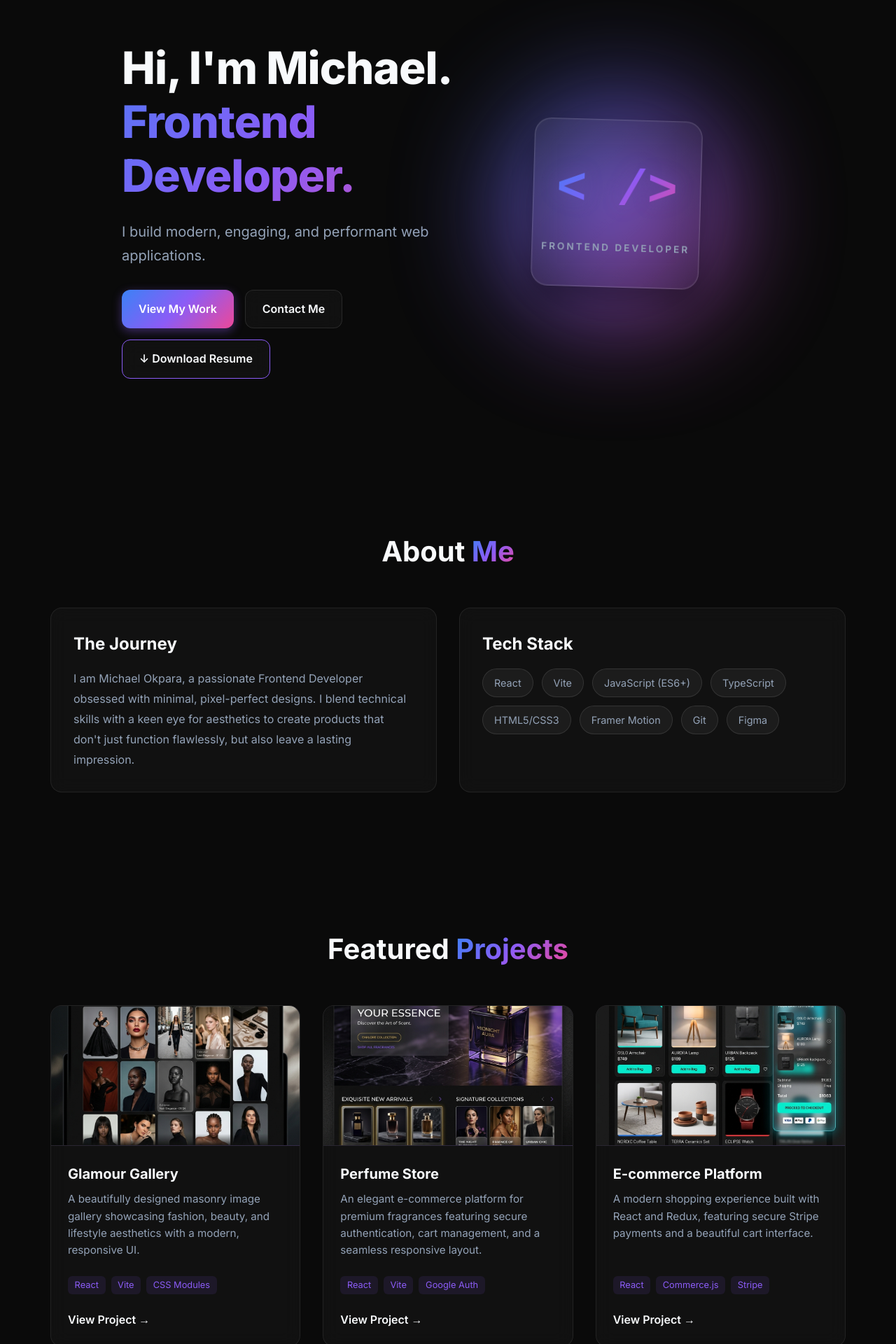
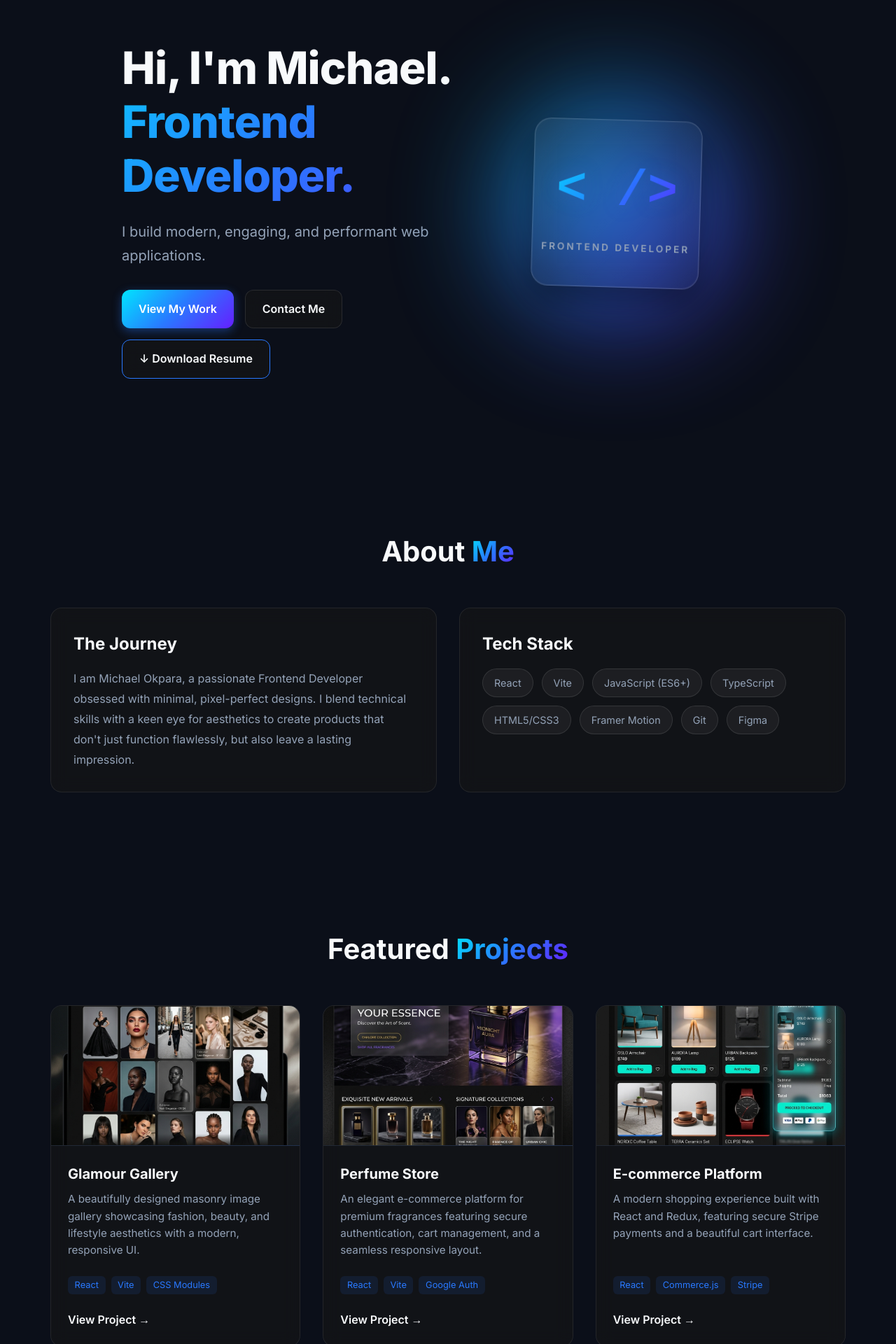
Before and after one commit to michael-max265/My-Portfolio, a React (Vite) app: page / in a window 1280 px wide. Shown: the part 140-2060 px from the top of the page at 70% size. Built offline with nearby package versions, Linux system fonts and the light colour scheme.

Commit message:
style: update to eye-catching neon cyan and royal blue professional color palette

```diff
--- a/src/components/Hero.jsx
+++ b/src/components/Hero.jsx
@@ -48,9 +48,9 @@ const Hero = () => {
             <motion.a
               href={personalDetails.resumeLink}
               target="_blank"
-              style={{...secondaryButtonStyle, borderColor: 'var(--accent-purple)'}}
+              style={{...secondaryButtonStyle, borderColor: 'var(--accent-secondary)'}}
               className="glass"
-              whileHover={{ scale: 1.05, backgroundColor: 'rgba(139, 92, 246, 0.1)' }}
+              whileHover={{ scale: 1.05, backgroundColor: 'rgba(41, 121, 255, 0.1)' }}
               whileTap={{ scale: 0.95 }}
             >
               &#8595; Download Resume
@@ -134,7 +134,7 @@ const primaryButtonStyle = {
   padding: '0.875rem 1.5rem',
   borderRadius: 'var(--radius-md)',
   fontWeight: '600',
-  boxShadow: '0 4px 14px rgba(139, 92, 246, 0.4)',
+  boxShadow: '0 4px 14px rgba(41, 121, 255, 0.4)',
   display: 'inline-flex',
   alignItems: 'center',
   textDecoration: 'none'
@@ -195,7 +195,7 @@ const codeIconStyle = {
   background: 'var(--gradient-vibrant)',
   WebkitBackgroundClip: 'text',
   WebkitTextFillColor: 'transparent',
-  textShadow: '0 0 30px rgba(139, 92, 246, 0.3)',
+  textShadow: '0 0 30px rgba(41, 121, 255, 0.3)',
 };
 
 const floatingTextStyle = {
--- a/src/components/Projects.jsx
+++ b/src/components/Projects.jsx
@@ -42,7 +42,7 @@ const Projects = () => {
               className="glass"
               style={cardStyle}
               variants={itemVariants}
-              whileHover={{ y: -8, boxShadow: '0 10px 30px rgba(139, 92, 246, 0.2)' }}
+              whileHover={{ y: -8, boxShadow: '0 10px 30px rgba(41, 121, 255, 0.2)' }}
             >
               <div style={imagePlaceholderStyle}>
                 {project.image && <img src={project.image} alt={project.title} style={{width: '100%', height: '100%', objectFit: 'cover'}} />}
@@ -58,7 +58,7 @@ const Projects = () => {
                 <motion.a
                   href={project.link}
                   style={linkStyle}
-                  whileHover={{ x: 5, color: 'var(--accent-purple)' }}
+                  whileHover={{ x: 5, color: 'var(--accent-secondary)' }}
                 >
                   View Project &rarr;
                 </motion.a>
@@ -96,7 +96,7 @@ const cardStyle = {
 
 const imagePlaceholderStyle = {
   height: '200px',
-  background: 'linear-gradient(45deg, rgba(23, 23, 23, 0.8), rgba(139, 92, 246, 0.2))',
+  background: 'linear-gradient(45deg, rgba(23, 23, 23, 0.8), rgba(41, 121, 255, 0.2))',
   borderBottom: '1px solid rgba(255, 255, 255, 0.05)'
 };
 
@@ -128,8 +128,8 @@ const tagsContainerStyle = {
 
 const tagStyle = {
   fontSize: '0.8rem',
-  color: 'var(--accent-purple)',
-  background: 'rgba(139, 92, 246, 0.1)',
+  color: 'var(--accent-secondary)',
+  background: 'rgba(41, 121, 255, 0.1)',
   padding: '0.2rem 0.6rem',
   borderRadius: 'var(--radius-sm)'
 };
--- a/src/index.css
+++ b/src/index.css
@@ -1,14 +1,14 @@
 :root {
   /* Design Tokens */
-  --bg-primary: #0a0a0a;
-  --bg-secondary: #171717;
+  --bg-primary: #0b0f19;
+  --bg-secondary: #111827;
   --text-primary: #f8fafc;
   --text-secondary: #94a3b8;
-  --accent-blue: #3b82f6;
-  --accent-purple: #8b5cf6;
-  --accent-pink: #ec4899;
+  --accent-primary: #00e5ff;
+  --accent-secondary: #2979ff;
+  --accent-tertiary: #651fff;
 
-  --gradient-vibrant: linear-gradient(135deg, var(--accent-blue), var(--accent-purple), var(--accent-pink));
+  --gradient-vibrant: linear-gradient(135deg, var(--accent-primary), var(--accent-secondary), var(--accent-tertiary));
 
   --font-main: 'Inter', system-ui, sans-serif;
 
@@ -69,7 +69,7 @@ a {
 }
 
 a:hover {
-  color: var(--accent-purple);
+  color: var(--accent-secondary);
 }
 
 button {
@@ -113,8 +113,8 @@ input, textarea {
 }
 
 .form-input:focus {
-  border-color: var(--accent-purple);
-  box-shadow: 0 0 0 2px rgba(139, 92, 246, 0.2);
+  border-color: var(--accent-secondary);
+  box-shadow: 0 0 0 2px rgba(41, 121, 255, 0.2);
 }
 
 @media (max-width: 768px) {
```
